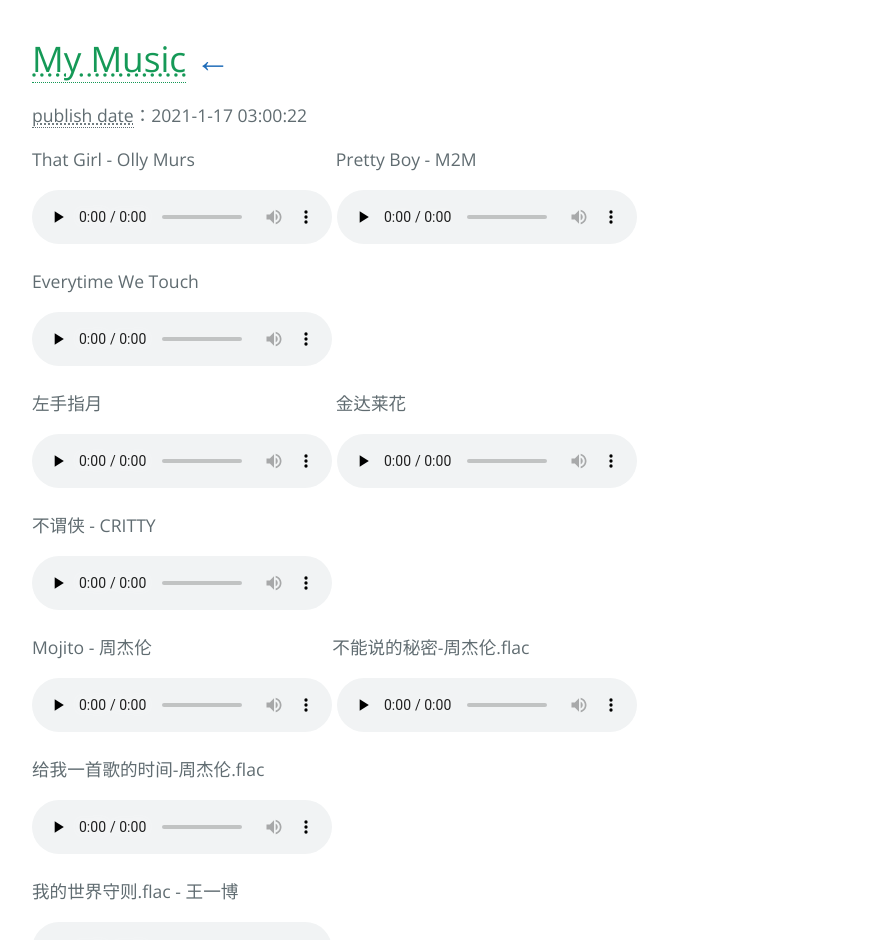
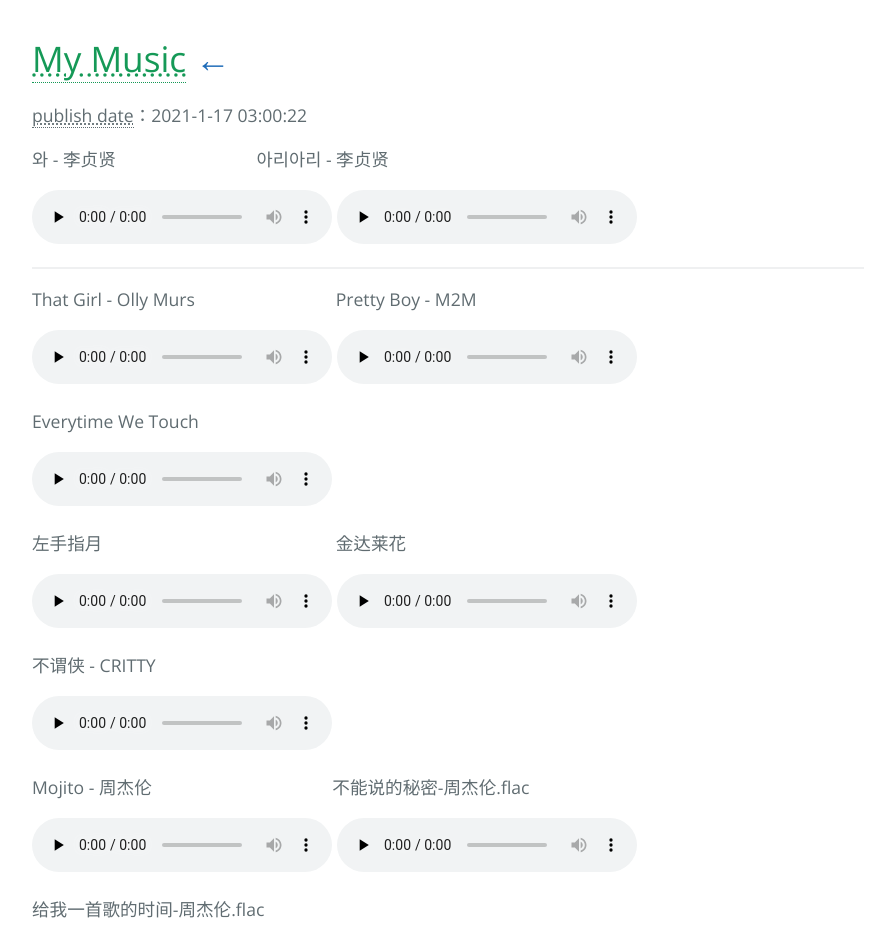
Before and after one commit to AmbroseRen/test, a Jekyll site: the page built from Art/Music/myMusic.md, in a window 1280 px wide. Shown: the top 940 px of the page, without its empty margins (192-1087 px from the left). Built offline with Jekyll 4.4.1, drawn with Linux system fonts in a browser that asks for light colours; our own code applies the rules of GitHub Pages for plain Markdown files; the repository's description, which GitHub fills in, is left out.

Commit message:
Update myMusic.md

```diff
--- a/Art/Music/myMusic.md
+++ b/Art/Music/myMusic.md
@@ -3,10 +3,22 @@
 
 <div>
 
+<p>와 - 李贞贤&emsp;&emsp;&emsp;&emsp;&emsp;&emsp;&emsp;&emsp;아리아리 - 李贞贤</p>
+
+<audio id="audio" controls="" preload="none">
+    <source id="mp3" src="https://cdn.jsdelivr.net/gh/AmbroseRen/test@master/Art/Music/%EC%99%80%20-%20%E6%9D%8E%E8%B4%9E%E8%B4%A4.mp3">
+</audio>
+
+<audio id="audio" controls="" preload="none">
+    <source id="mp3" src="https://cdn.jsdelivr.net/gh/AmbroseRen/test@master/Art/Music/한국노래/%EC%95%84%EB%A6%AC%EC%95%84%EB%A6%AC%20-%20%E6%9D%8E%E8%B4%9E%E8%B4%A4.mp3">
+</audio>
+
+<hr/>
+
 <p>That Girl - Olly Murs&emsp;&emsp;&emsp;&emsp;&emsp;&emsp;&emsp;&emsp;Pretty Boy - M2M</p>
 
 <audio id="audio" controls="" preload="none">
-    <source id="mp3" src="https://ambroseren.github.io/test/Art/Music/N7aBQh8CGcuZQYax.mp3">
+    <source id="mp3" src="https://cdn.jsdelivr.net/gh/AmbroseRen/test@master/Art/Music/N7aBQh8CGcuZQYax.mp3">
 </audio>
 
 <audio id="audio" controls="" preload="none">
```
